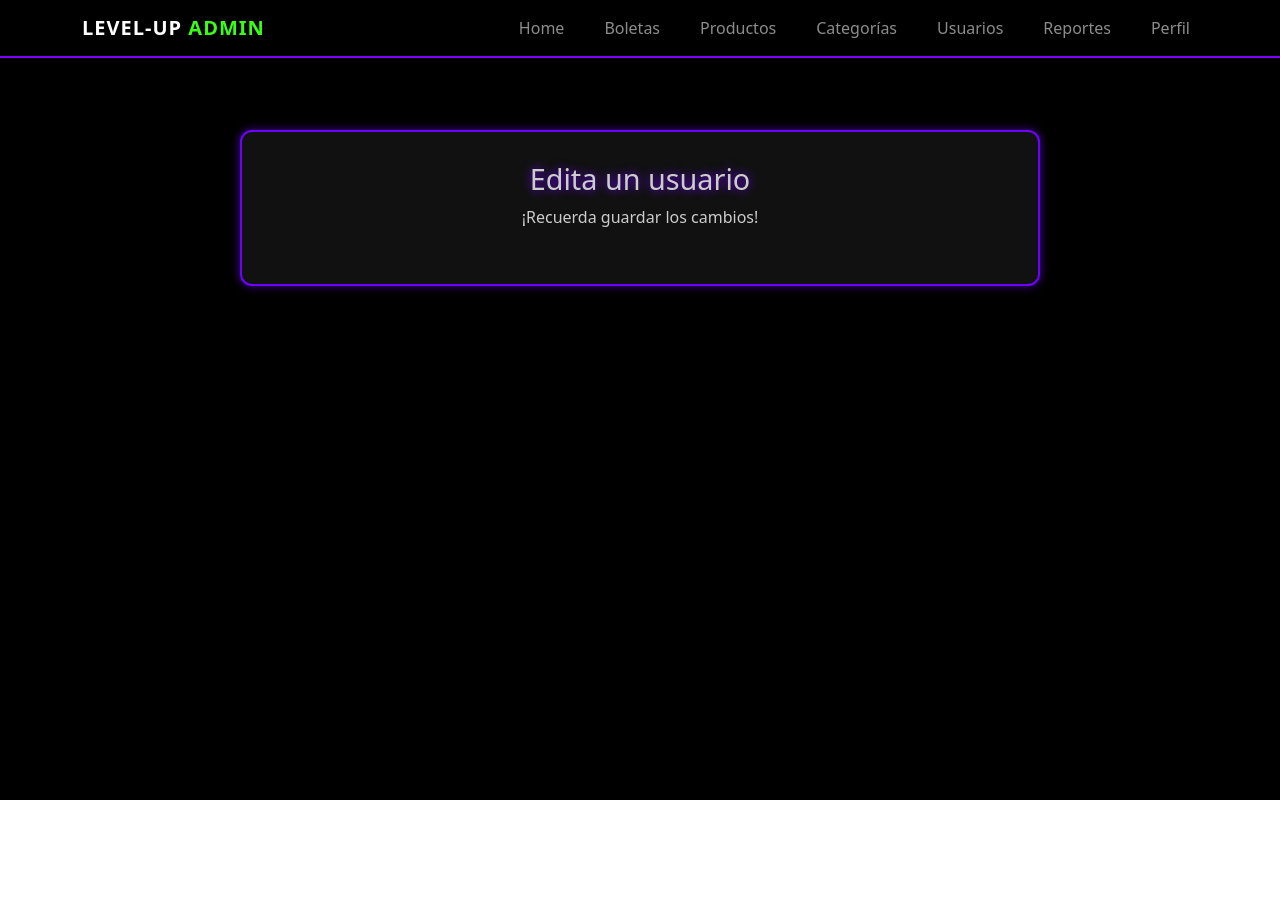
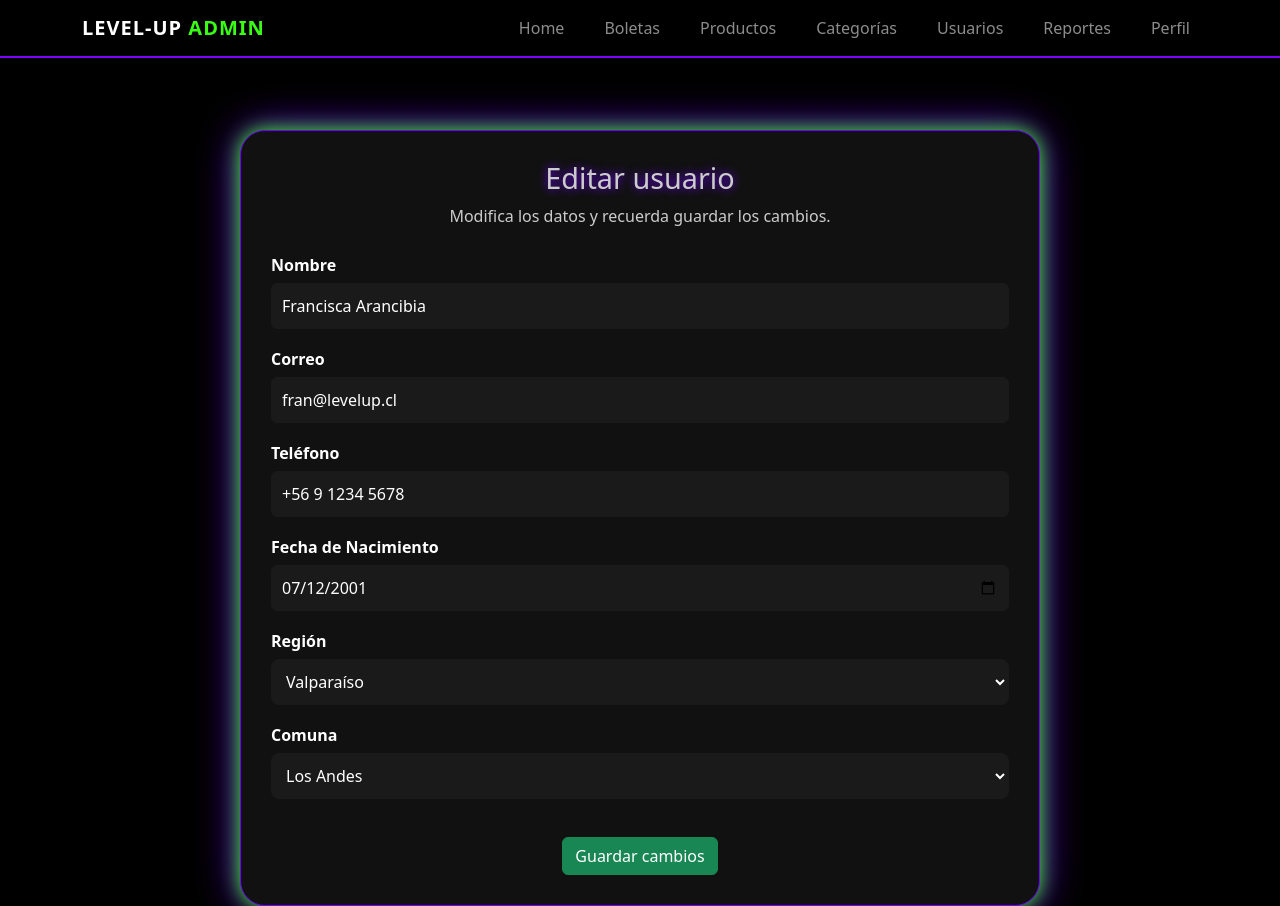
Before and after one commit to RafaelRiosFredes/LevelUpReact, a React (Vite) app in the folder levelup-project/: page / in a window 1280 px wide. Before the commit the page ends 800 px from the top, so only its background shows below. Built offline with nearby package versions, Linux system fonts and the light colour scheme.

Commit message:
Mejoras en EditarUsuarioAdmin

```diff
--- a/levelup-project/src/assets/styles.css
+++ b/levelup-project/src/assets/styles.css
@@ -1,4 +1,4 @@
-/* ======== ESTILO BASE ======== */
+/*  ESTILO BASE  */
 body {
   background-color: #000;
   color: white;
@@ -8,7 +8,7 @@ body {
   padding: 0;
 }
 
-/* ======== ESTILO GENERAL ======== */
+/*  ESTILO GENERAL*/
 body {
   background-color: #000;
   color: #fff;
@@ -17,7 +17,7 @@ body {
   padding: 0;
 }
 
-/* ======== SECCIÓN PRINCIPAL ======== */
+/* BOX PRINCIPAL */
 .admin-dashboard {
   background-color: #000;
   min-height: 100vh;
@@ -27,19 +27,19 @@ body {
   align-items: center;
 }
 
-/* ======== CONTENIDO INTERIOR ======== */
+/*  CONTENIDO INTERIOR */
 .admin-content {
   width: 100%;
   max-width: 800px;
   background-color: #111;
-  border: 2px solid #6f00ff;
-  border-radius: 12px;
-  box-shadow: 0 0 10px rgba(111, 0, 255, 0.6);
+  border: 1px solid #6f00ff;
+  border-radius: 25px;
+  box-shadow: 0 0 20px #39ff14, 0 0 40px #6f00ff;
   padding: 30px;
   margin-top: 40px;
 }
 
-/* ======== ENCABEZADO ======== */
+/* ENCABEZADO */
 .admin-header {
   text-align: center;
   margin-bottom: 25px;
@@ -56,7 +56,7 @@ body {
   font-size: 1rem;
 }
 
-/* ======== FORMULARIO ======== */
+/* FORMULARIO  */
 .edit-form {
   display: flex;
   flex-direction: column;
@@ -67,16 +67,18 @@ body {
   display: flex;
   flex-direction: column;
 }
-
+/*lABELS */
 .form-group label {
-  color: #39ff14;
+  color: #fff;
   font-weight: bold;
   margin-bottom: 6px;
 }
 
+
+/*  INPUTS */
 .edit-form input {
   background-color: #1a1a1a;
-  border: 1px solid #6f00ff;
+  border: 1px solid #1a1a1a;
   border-radius: 6px;
   color: white;
   padding: 10px;
@@ -85,15 +87,36 @@ body {
 
 .edit-form input:focus {
   outline: none;
-  border-color: #39ff14;
-  box-shadow: 0 0 8px #39ff14;
+  border-color: #6f00ff;
 }
 
-/* ======== BOTONES ======== */
+/*  CAMPOS DE REGIÓN Y COMUNA */
+.edit-form select {
+  background-color: #1a1a1a;      /* mismo fondo oscuro que los inputs */
+  border: 1px solid #1a1a1a;      /* borde neón morado */
+  color: white;                   /* texto blanco */
+  padding: 10px;                  /* espacio interno igual que los inputs */
+  border-radius: 8px;             /* esquinas redondeadas */
+  font-size: 1rem;                /* tamaño de texto uniforme */
+  transition: 0.3s ease;          /* transición suave */
+  cursor: pointer;                /* cursor de mano al pasar */
+}
+
+/* Efecto al enfocar o seleccionar */
+.edit-form select:focus {
+  outline: none;
+  border-color: #6f00ff;
+  box-shadow: 0 0 8px #39ff14;  /* resplandor verde */
+}
+
+
+/*BOTONES*/
 .form-actions {
   display: flex;
   justify-content: space-between;
   margin-top: 20px;
+  justify-content: center;
+  align-items: center;
 }
 
 .btn {
@@ -105,31 +128,19 @@ body {
   transition: 0.3s ease;
 }
 
-.btn-success {
+.btn-success:hover {
   background-color: #39ff14;
-  color: #000;
+  box-shadow: 0 0 12px #39ff14;
+  transform: scale(1.05);
 }
 
-.btn-success:hover {
-  background-color: #2ecc71;
-}
 
-.btn-secondary {
-  background-color: #6f00ff;
-  color: #fff;
-}
-
-.btn-secondary:hover {
-  background-color: #5800cc;
-}
-
-/* ======== MENSAJES ======== */
+/*  MENSAJES */
 .mensaje-exito {
   margin-top: 20px;
   text-align: center;
-  color: #39ff14;
+  color: #fff;
   font-weight: bold;
-  text-shadow: 0 0 10px #39ff14;
 }
 
 .no-users {
@@ -139,7 +150,7 @@ body {
   font-size: 1.1rem;
 }
 
-/* ======== RESPONSIVO ======== */
+/*  RESPONSIVO  */
 @media (max-width: 768px) {
   .admin-content {
     width: 90%;
@@ -151,7 +162,7 @@ body {
   }
 }
 
-/* ======== NAVBAR ======== */
+/*  NAVBAR */
 .navbar-admin {
   background-color: #000;
   border-bottom: 2px solid #8000ff;
@@ -168,7 +179,7 @@ body {
 }
 
 
-/* ======== FOOTER ======== */
+/* FOOTER*/
 footer {
   background-color: #000;
   color: #888;
--- a/levelup-project/src/pages/EditarUsuarioAdmin.tsx
+++ b/levelup-project/src/pages/EditarUsuarioAdmin.tsx
@@ -14,32 +14,181 @@ interface Usuario {
   descuento?: number;
 }
 
-function leerUsuarios(): Usuario[] {
-  try { return JSON.parse(localStorage.getItem("usuarios") || "[]"); }
-  catch { return []; }
-}
-function guardarUsuarios(arr: Usuario[]) {
-  localStorage.setItem("usuarios", JSON.stringify(arr));
-}
-
 export const EditarUsuarioAdmin = () => {
   const { id } = useParams<{ id: string }>();
   const navigate = useNavigate();
   const [usuario, setUsuario] = useState<Usuario | null>(null);
   const [mensaje, setMensaje] = useState<string>("");
 
+  // Regiones y sus comunas
+const regionesYComunas: Record<string, string[]> = {
+  "Arica y Parinacota": [
+    "Arica",
+    "Camarones",
+    "Putre",
+    "General Lagos",
+  ],
+  "Tarapacá": [
+    "Iquique",
+    "Alto Hospicio",
+    "Pozo Almonte",
+    "Pica",
+    "Huara",
+  ],
+  "Antofagasta": [
+    "Antofagasta",
+    "Mejillones",
+    "Sierra Gorda",
+    "Taltal",
+    "Calama",
+    "San Pedro de Atacama",
+  ],
+  "Atacama": [
+    "Copiapó",
+    "Caldera",
+    "Tierra Amarilla",
+    "Chañaral",
+    "Diego de Almagro",
+    "Vallenar",
+    "Huasco",
+  ],
+  "Coquimbo": [
+    "La Serena",
+    "Coquimbo",
+    "Ovalle",
+    "Illapel",
+    "Los Vilos",
+    "Andacollo",
+    "Monte Patria",
+  ],
+  "Valparaíso": [
+    "Valparaíso",
+    "Viña del Mar",
+    "Quilpué",
+    "Villa Alemana",
+    "Quillota",
+    "San Antonio",
+    "Los Andes",
+    "San Felipe",
+    "La Ligua",
+    "Petorca",
+  ],
+  "Metropolitana de Santiago": [
+    "Santiago",
+    "Puente Alto",
+    "Maipú",
+    "Las Condes",
+    "La Florida",
+    "Ñuñoa",
+    "Pudahuel",
+    "Recoleta",
+    "La Pintana",
+    "San Bernardo",
+  ],
+  "Libertador General Bernardo O’Higgins": [
+    "Rancagua",
+    "Machalí",
+    "San Fernando",
+    "Santa Cruz",
+    "Rengo",
+    "Graneros",
+    "San Vicente",
+  ],
+  "Maule": [
+    "Talca",
+    "Curicó",
+    "Linares",
+    "Cauquenes",
+    "Constitución",
+    "San Javier",
+    "Parral",
+  ],
+  "Ñuble": [
+    "Chillán",
+    "Bulnes",
+    "Quirihue",
+    "San Carlos",
+    "Coihueco",
+  ],
+  "Biobío": [
+    "Concepción",
+    "Talcahuano",
+    "Hualpén",
+    "Los Ángeles",
+    "Coronel",
+    "Lota",
+    "Tomé",
+    "Cabrero",
+  ],
+  "La Araucanía": [
+    "Temuco",
+    "Padre Las Casas",
+    "Villarrica",
+    "Pucón",
+    "Angol",
+    "Nueva Imperial",
+    "Gorbea",
+  ],
+  "Los Ríos": [
+    "Valdivia",
+    "La Unión",
+    "Río Bueno",
+    "Panguipulli",
+    "Lanco",
+  ],
+  "Los Lagos": [
+    "Puerto Montt",
+    "Puerto Varas",
+    "Osorno",
+    "Castro",
+    "Ancud",
+    "Quellón",
+    "Frutillar",
+  ],
+  "Aysén del General Carlos Ibáñez del Campo": [
+    "Coyhaique",
+    "Aysén",
+    "Chile Chico",
+    "Cisnes",
+    "Cochrane",
+  ],
+  "Magallanes y de la Antártica Chilena": [
+    "Punta Arenas",
+    "Puerto Natales",
+    "Porvenir",
+    "Cabo de Hornos (Puerto Williams)",
+  ],
+};
+
+
+  // 🔹 Usuario de prueba solo para diseño
   useEffect(() => {
+    const usuarioPrueba = {
+      id: 1,
+      nombre: "Francisca Arancibia",
+      email: "fran@levelup.cl",
+      telefono: "+56 9 1234 5678",
+      fechaNacimiento: "2001-07-12",
+      region: "Valparaíso",
+      comuna: "Los Andes",
+      descuento: 15,
+    };
+    /**/
+
+    localStorage.setItem("usuarios", JSON.stringify([usuarioPrueba]));
     const data = JSON.parse(localStorage.getItem("usuarios") || "[]");
-    const user = data.find((u: Usuario) => String(u.id) === String(id));
+    const user = data.find((u: Usuario) => String(u.id) === "1");
     setUsuario(user || null);
-  }, [id]);
+  }, []);
 
-  const handleChange = (e: React.ChangeEvent<HTMLInputElement>) => {
+  // Actualiza valores
+  const handleChange = (e: React.ChangeEvent<HTMLInputElement | HTMLSelectElement>) => {
     if (usuario) {
       setUsuario({ ...usuario, [e.target.name]: e.target.value });
     }
   };
 
+  // guarda los cambios
   const handleGuardar = (e: React.FormEvent) => {
     e.preventDefault();
     if (!usuario) return;
@@ -47,7 +196,7 @@ export const EditarUsuarioAdmin = () => {
     const data = JSON.parse(localStorage.getItem("usuarios") || "[]");
     const actualizados = data.map((u: Usuario) => (u.id === usuario.id ? usuario : u));
     localStorage.setItem("usuarios", JSON.stringify(actualizados));
-    setMensaje(" Usuario actualizado.");
+    setMensaje("Usuario actualizado correctamente.");
   };
 
   return (
@@ -56,25 +205,42 @@ export const EditarUsuarioAdmin = () => {
       <section className="admin-dashboard">
         <div className="admin-content">
           <div className="admin-header">
-            <h1>Edita un  usuario</h1>
-            <p>¡Recuerda guardar los cambios!</p>
+            <h1>Editar usuario</h1>
+            <p>Modifica los datos y recuerda guardar los cambios.</p>
           </div>
 
           {usuario && (
             <form onSubmit={handleGuardar} className="edit-form neon-box">
               <div className="form-group">
                 <label>Nombre</label>
-                <input type="text" name="nombre" value={usuario.nombre} onChange={handleChange} />
+                <input
+                  type="text"
+                  name="nombre"
+                  value={usuario.nombre}
+                  onChange={handleChange}
+                  required
+                />
               </div>
 
               <div className="form-group">
                 <label>Correo</label>
-                <input type="email" name="email" value={usuario.email} onChange={handleChange} />
+                <input
+                  type="email"
+                  name="email"
+                  value={usuario.email}
+                  onChange={handleChange}
+                  required
+                />
               </div>
 
               <div className="form-group">
                 <label>Teléfono</label>
-                <input type="text" name="telefono" value={usuario.telefono} onChange={handleChange} />
+                <input
+                  type="text"
+                  name="telefono"
+                  value={usuario.telefono}
+                  onChange={handleChange}
+                />
               </div>
 
               <div className="form-group">
@@ -87,24 +253,48 @@ export const EditarUsuarioAdmin = () => {
                 />
               </div>
 
+              {/* se selecciona region*/}
               <div className="form-group">
                 <label>Región</label>
-                <input type="text" name="region" value={usuario.region} onChange={handleChange} />
+                <select
+                  name="region"
+                  value={usuario.region}
+                  onChange={(e) => {
+                    handleChange(e)
+                    setUsuario({ ...usuario, region: e.target.value, comuna: "" });
+                  }}
+                  required
+                >
+                  <option value="">Seleccione una región</option>
+                  {Object.keys(regionesYComunas).map((region) => (
+                    <option key={region} value={region}>
+                      {region}
+                    </option>
+                  ))}
+                </select>
               </div>
 
+              {/* Se selcciona comuna*/}
               <div className="form-group">
                 <label>Comuna</label>
-                <input type="text" name="comuna" value={usuario.comuna} onChange={handleChange} />
+                <select
+                  name="comuna"
+                  value={usuario.comuna}
+                  onChange={handleChange}
+                  required
+                >
+                  <option value="">Seleccione una comuna</option>
+                  {regionesYComunas[usuario.region]?.map((comuna) => (
+                    <option key={comuna} value={comuna}>
+                      {comuna}
+                    </option>
+                  ))}
+                </select>
               </div>
 
               <div className="form-actions">
-                <button type="submit" className="btn btn-success">Guardar cambios</button>
-                <button
-                  type="button"
-                  className="btn btn-secondary"
-                  onClick={() => navigate("/admin/usuarios")}
-                >
-                  Volver
+                <button type="submit" className="btn btn-success">
+                  Guardar cambios
                 </button>
               </div>
             </form>
```
